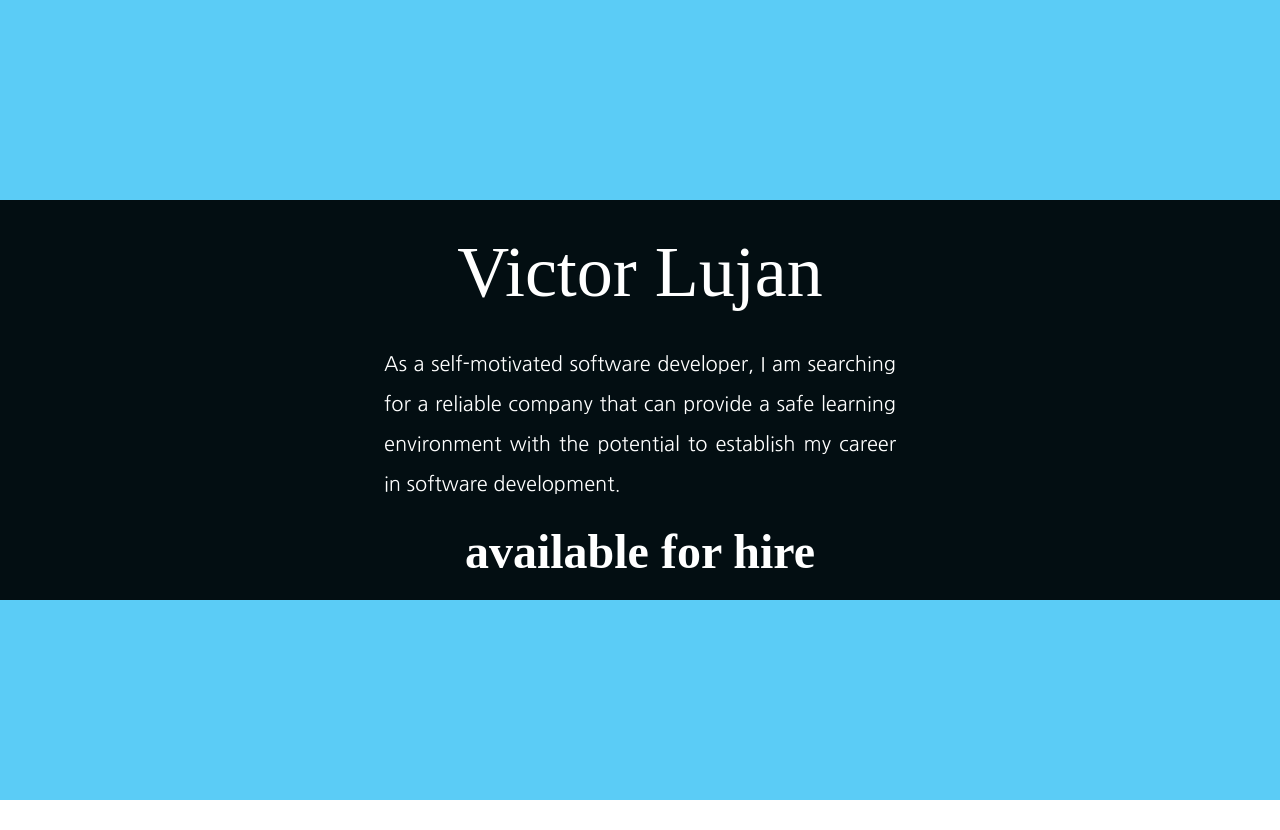
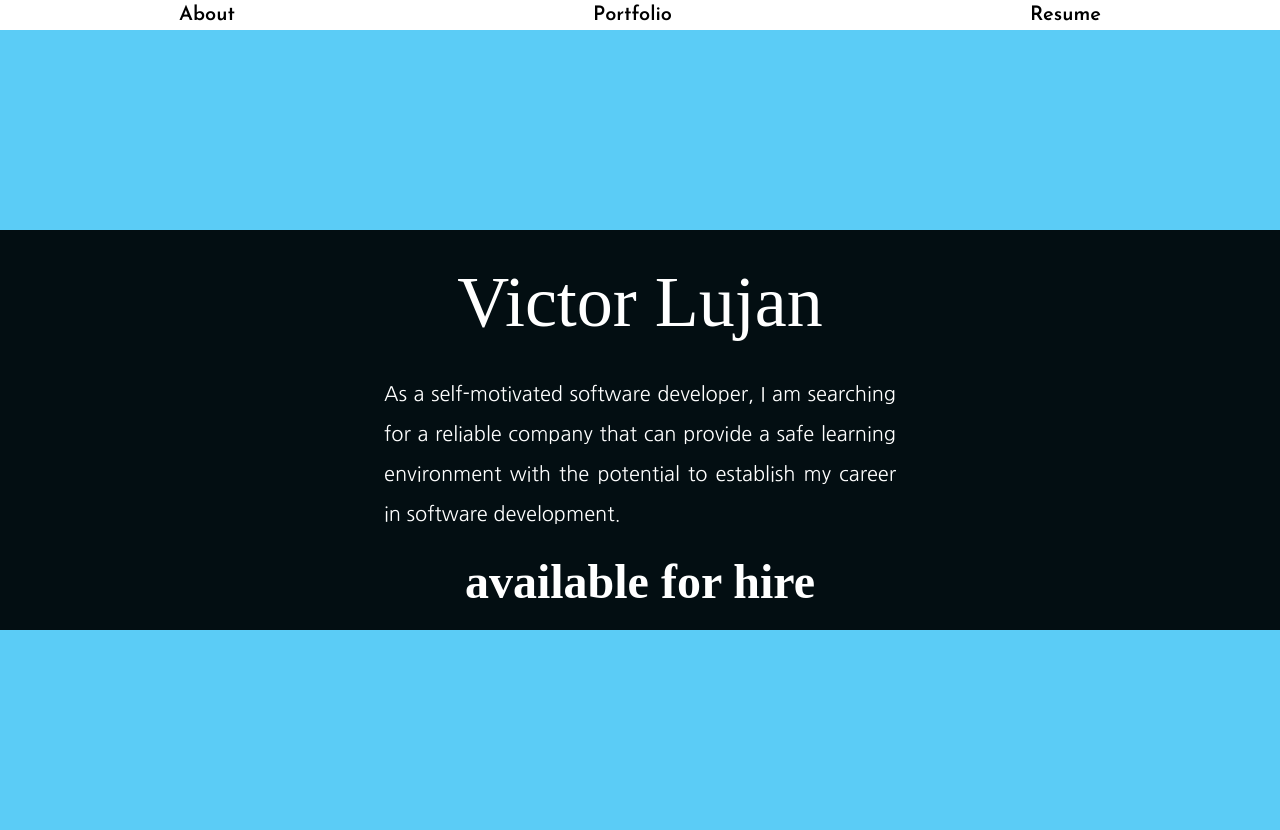
Before and after one commit to VMLujanJr/portfolio, a React (Create React App) app: page / in a window 1280 px wide. Before the commit the page ends 800 px from the top, so only its background shows below. Built offline with nearby package versions, Linux system fonts and the light colour scheme; a web font is replaced by a local one.

Commit message:
finished adding navigation elements

```diff
--- a/src/App.js
+++ b/src/App.js
@@ -1,9 +1,9 @@
 import React from 'react';
 import About from './components/About';
-/* import Navigation from './components/Navigation';
-import Projects from './components/Projects';
-import Resume from './components/Resume';
-import logo from './assets/images/banner.gif'; */
+import Navigation from './components/Navigation';
+// import Projects from './components/Projects';
+// import Resume from './components/Resume';
+// import logo from './assets/images/banner.gif';
 import './App.css';
 import './output.css';
 
@@ -24,6 +24,9 @@ function App() {
           Learn React
         </a>
       </header> */}
+      <header>
+        <Navigation></Navigation>
+      </header>
       <main>
         <About></About>
 {/*         <Navigation></Navigation>
--- a/src/components/Navigation/index.js
+++ b/src/components/Navigation/index.js
@@ -2,9 +2,17 @@ import React from 'react';
 
 function Navigation() {
     return (
-        <section>
-            <h1 id='navigation' className='text-c-blue text-7xl'>Navigation Section</h1>
-        </section>
+        <nav class="font-Josefin font-bold text-[20px] flex basis-3/4 justify-around items-center">
+            <a href="#about">
+                <span>About</span>
+            </a>
+            <a href="#portfolio">
+                <span>Portfolio</span>
+            </a>
+            <a href="#resume">
+                <span>Resume</span>
+            </a>
+        </nav>
     );
 };
 
--- a/src/output.css
+++ b/src/output.css
@@ -583,32 +583,8 @@ video {
   }
 }
 
-.m-4 {
-  margin: 1rem;
-}
-
-.m-5 {
-  margin: 1.25rem;
-}
-
-.m-10 {
-  margin: 2.5rem;
-}
-
-.inline-block {
-  display: inline-block;
-}
-
-.inline {
-  display: inline;
-}
-
 .flex {
   display: flex;
-}
-
-.grid {
-  display: grid;
 }
 
 .min-h-screen {
@@ -619,84 +595,29 @@ video {
   width: 100%;
 }
 
-.w-1\/6 {
-  width: 16.666667%;
-}
-
-.w-1\/5 {
-  width: 20%;
-}
-
-.w-1\/4 {
-  width: 25%;
-}
-
-.w-1\/2 {
-  width: 50%;
-}
-
-.w-4\/5 {
-  width: 80%;
-}
-
-.w-3\/5 {
-  width: 60%;
-}
-
-.max-w-md {
-  max-width: 28rem;
-}
-
-.max-w-xs {
-  max-width: 20rem;
-}
-
 .max-w-sm {
   max-width: 24rem;
 }
 
-.grid-cols-3 {
-  grid-template-columns: repeat(3, minmax(0, 1fr));
-}
-
-.grid-cols-5 {
-  grid-template-columns: repeat(5, minmax(0, 1fr));
-}
-
-.grid-cols-1 {
-  grid-template-columns: repeat(1, minmax(0, 1fr));
+.basis-3\/4 {
+  flex-basis: 75%;
 }
 
 .flex-col {
   flex-direction: column;
 }
 
-.place-items-center {
-  place-items: center;
-}
-
 .items-center {
   align-items: center;
 }
 
-.justify-end {
-  justify-content: flex-end;
+.justify-around {
+  justify-content: space-around;
 }
 
-.justify-center {
-  justify-content: center;
-}
-
-.gap-4 {
-  gap: 1rem;
-}
-
-.self-auto {
-  align-self: auto;
-}
-
-.self-center {
-  align-self: center;
+.bg-c-blue {
+  --tw-bg-opacity: 1;
+  background-color: rgb(91 204 246 / var(--tw-bg-opacity));
 }
 
 .bg-c-black {
@@ -704,38 +625,8 @@ video {
   background-color: rgb(3 14 18 / var(--tw-bg-opacity));
 }
 
-.bg-c-blue {
-  --tw-bg-opacity: 1;
-  background-color: rgb(91 204 246 / var(--tw-bg-opacity));
-}
-
-.p-10 {
-  padding: 2.5rem;
-}
-
-.p-1 {
-  padding: 0.25rem;
-}
-
-.px-10 {
-  padding-left: 2.5rem;
-  padding-right: 2.5rem;
-}
-
-.text-center {
-  text-align: center;
-}
-
 .text-justify {
   text-align: justify;
-}
-
-.align-baseline {
-  vertical-align: baseline;
-}
-
-.align-middle {
-  vertical-align: middle;
 }
 
 .font-Aboreto {
@@ -746,6 +637,10 @@ video {
   font-family: Nanum Gothic, sans-serif;
 }
 
+.font-Josefin {
+  font-family: Josefin Sans, sans-serif;
+}
+
 .text-\[72px\] {
   font-size: 72px;
 }
@@ -754,28 +649,20 @@ video {
   font-size: 20px;
 }
 
+.text-\[48px\] {
+  font-size: 48px;
+}
+
 .text-7xl {
   font-size: 5rem;
-}
-
-.text-\[140px\] {
-  font-size: 140px;
-}
-
-.text-\[px\] {
-  font-size: px;
-}
-
-.text-\[48px\] {
-  font-size: 48px;
 }
 
 .font-semibold {
   font-weight: 600;
 }
 
-.leading-9 {
-  line-height: 2.25rem;
+.font-bold {
+  font-weight: 700;
 }
 
 .leading-loose {
@@ -793,10 +680,6 @@ video {
 }
 
 @media (min-width: 768px) {
-  .md\:w-1\/2 {
-    width: 50%;
-  }
-
   .md\:max-w-md {
     max-width: 28rem;
   }
```
